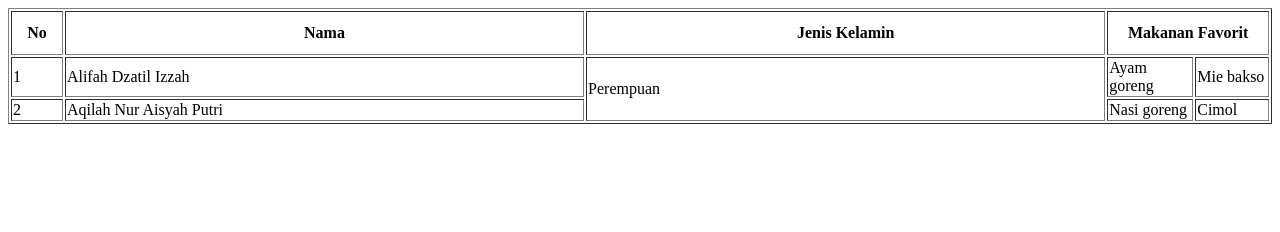
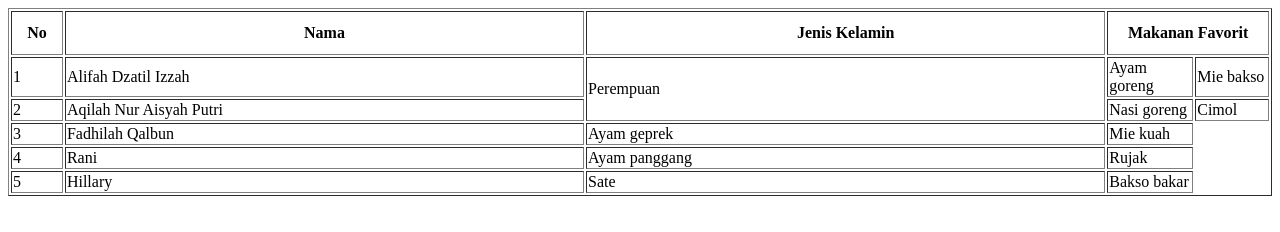
Before and after one commit to aqilahput/F55123022_Aqilah-Nur-Aisyah-Putri_TI-A, a plain HTML site: page Percobaan 2/tugastable.html in a window 1280 px wide. Drawn offline with Linux system fonts and the light colour scheme.

Commit message:
Update tugastable.html

```diff
--- a/Percobaan 2/tugastable.html
+++ b/Percobaan 2/tugastable.html
@@ -26,6 +26,24 @@
           <td>Nasi goreng</td>
           <td>Cimol</td>
         </tr>
+        <tr>
+          <td>3</td>
+          <td>Fadhilah Qalbun</td>
+          <td>Ayam geprek</td>
+          <td>Mie kuah</td>
+        </tr>
+        <tr>
+          <td>4</td>
+          <td>Rani</td>
+          <td>Ayam panggang</td>
+          <td>Rujak</td>
+        </tr>
+        <tr>
+          <td>5</td>
+          <td>Hillary</td>
+          <td>Sate</td>
+          <td>Bakso bakar</td>
+        </tr>
       </table>
 </body>
 </html>
```
